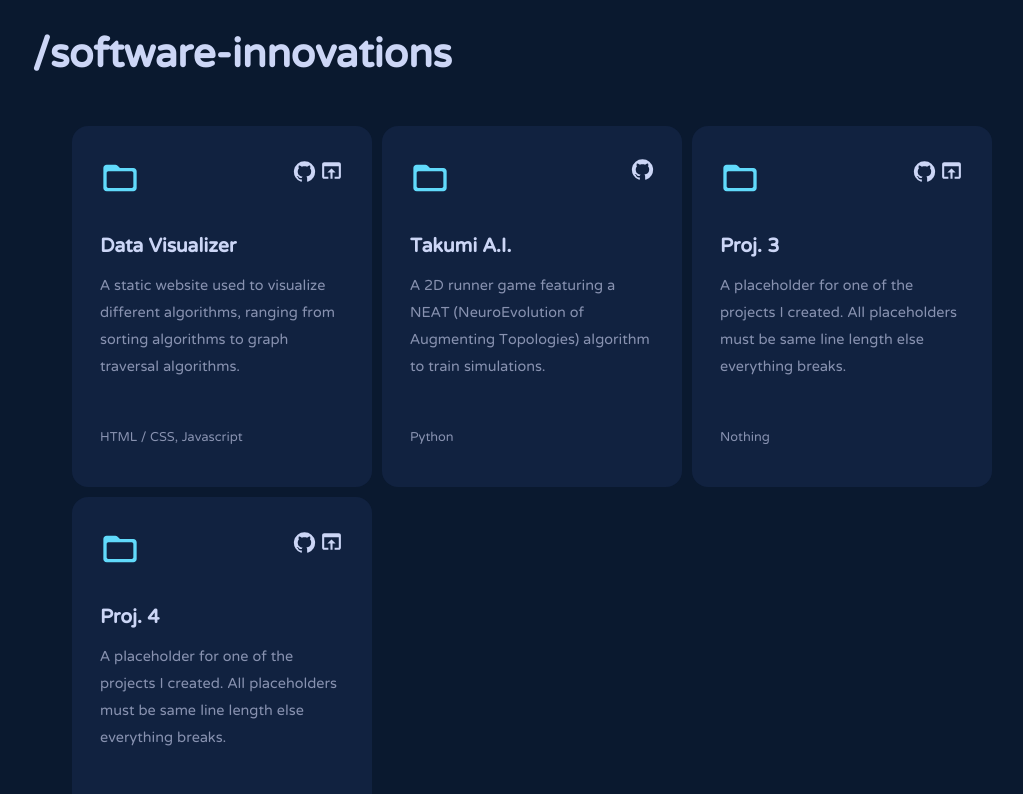
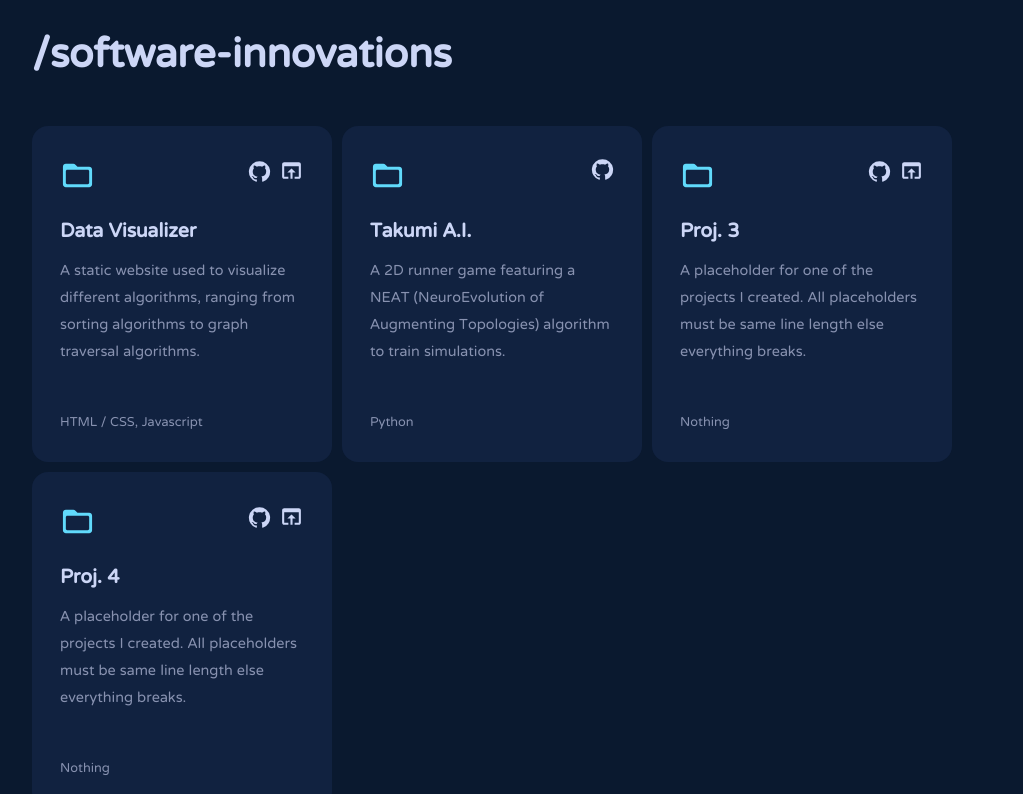
Before and after one commit to wxlkda/realport, a React (Create React App) app: page / in a window 1280 px wide. Shown: the part 1340-2134 px from the top of the page, without its empty margins (160-1183 px from the left). Built offline with nearby package versions, Linux system fonts and the light colour scheme.

Commit message:
Reupdated

```diff
--- a/src/css/projects.css
+++ b/src/css/projects.css
@@ -10,6 +10,7 @@
   font-family: "NTR Regular";
 }
 .projects-grid {
+  padding: 0px 0px 0px 0px;
   display: grid;
   grid-template-columns: repeat(3, minmax(300px, 1fr));
   grid-gap: 10px;
@@ -56,7 +57,7 @@
 }
 
 .open-icon {
-  margin-left: 3px;
+  margin-left: 8px;
   transform: scale(1.5);
   color: var(--cloudy-white);
 }
@@ -70,6 +71,7 @@
   color: var(--cloudy-white);
   font-size: 24px;
   font-weight: bold;
+  margin-top: -10px;
 }
 
 .card-desc {
@@ -84,6 +86,7 @@
   font-family: "NTR Regular";
   color: var(--dark-gray);
   font-size: 16px;
+  margin-bottom: -10px;
 }
 
 @media only screen and (max-width: 600px) {
--- a/src/js/Projects.js
+++ b/src/js/Projects.js
@@ -54,7 +54,7 @@ function Projects() {
                     <li className="projects-card">
                         <div className="card-header">
                             <div className="folder-icon">
-                                <FolderOpenRoundedIcon style={{ fontSize: 40 }}></FolderOpenRoundedIcon>
+                                <FolderOpenRoundedIcon style={{ fontSize: 35 }}></FolderOpenRoundedIcon>
                             </div>
                             <span className="external-links">
                                 <a className="github-icon" href={projectsList[key]["link"]} rel="noopener noreferrer" target="_blank">
```
